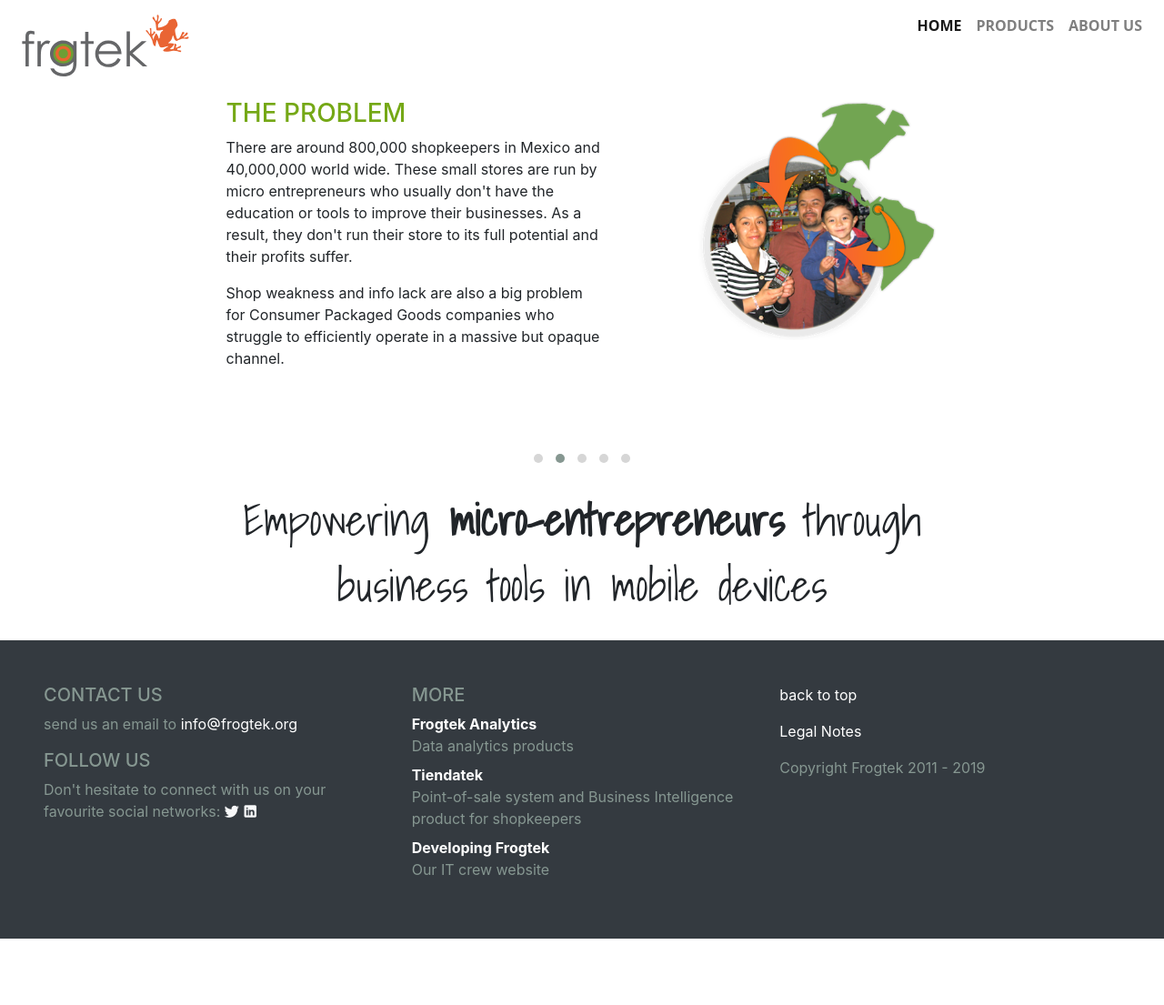
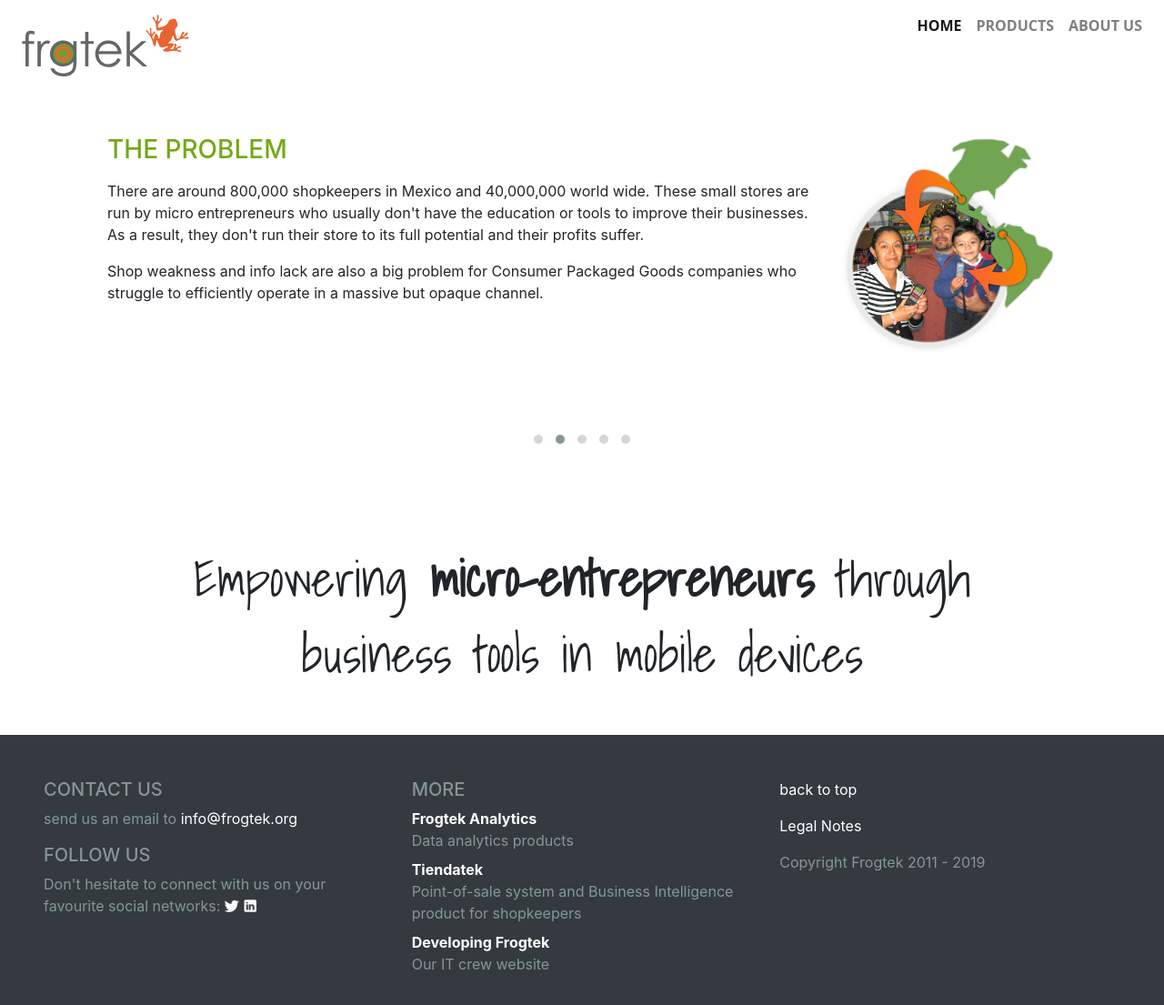
Before and after one commit to Frogtek/frogtek.github.io, a Jekyll site: the page built from index.md, in a window 1280 px wide and 1136 px high. Shown: the top 1105 px of the window at 91% size. Built offline with Jekyll 4.4.1, drawn with Linux system fonts in a browser that asks for light colours.

Commit message:
Improve slides frogtek homepage

```diff
--- a/_includes/home-empowering.html
+++ b/_includes/home-empowering.html
@@ -1,6 +1,6 @@
-<div class="content empowering">
-    <div class=" row justify-content-around text-center mt-2">
-        <div class="col col-sm-8">
+<div class="container empowering">
+    <div class=" row m-md-5 m-sm-2">
+        <div class="col text-center">
             Empowering <strong>micro-entrepreneurs</strong> through business tools in mobile devices
         </div>
     </div>
--- a/_includes/home-slides.html
+++ b/_includes/home-slides.html
@@ -1,16 +1,15 @@
-<div class="content home-slides">
-
-    <div class="row justify-content-around">
-        <div class="col-lg-8 p-2 owl-carousel">
+<div class="container home-slides p-md-5">
+    <div class="row">
+        <div class="col owl-carousel">
 
             <!-- slide -->
-            <div class="row justify-content-around">
-                <div class="col-8 col-md-4  order-md-last">
-                    <img src="assets/img/slide_mission.png" alt="Tiendatek">
+            <div class="row">
+                <div class="col-md-3 col-sm-12 order-md-last mb-4">
+                    <img src="assets/img/slide_mission.png" alt="Our mission">
                 </div>
-                <div class="col-6">
+                <div class="col-md-9 col-sm-12">
                     <h3>Our mission</h3>
-                    <p>
+                    <p class="pt-2">
                         Frogtek helps the small shopkeepers in emerging markets to track and control their
                         business. With our Tiendatek software, a tablet and a barcode scanner, they register
                         transactions, get useful metrics and charge credit cards. Our data fuels Frogtek
@@ -18,16 +17,17 @@
                         time access this valuable information.
                     </p>
                 </div>
+
             </div>
 
             <!-- slide -->
-            <div class="row justify-content-around">
-                <div class="col-8 col-md-4  order-md-last">
-                    <img src="assets/img/slide_problem.png" alt="frogtek shopkeeper customers">
+            <div class="row">
+                <div class="col-md-3 col-sm-12 order-md-last mb-4">
+                    <img src="assets/img/slide_problem.png" alt="Frogtek shopkeeper customers">
                 </div>
-                <div class="col-6">
+                <div class="col-md-9 col-sm-12">
                     <h3>The problem</h3>
-                    <p>
+                    <p class="pt-2">
                         There are around 800,000 shopkeepers in Mexico and 40,000,000 world wide. These small
                         stores are run by micro entrepreneurs who usually don't have the education or tools to
                         improve their businesses. As a result, they don't run their store to its full
@@ -41,35 +41,35 @@
             </div>
 
             <!-- slide -->
-            <div class="row justify-content-around">
-                <div class="col-8 col-md-4 order-md-last">
+            <div class="row">
+                <div class="col-md-3 col-sm-12 order-md-last mb-4">
                     <img src="assets/img/slide_tiendatek.png" alt="Tiendatek">
                 </div>
-                <div class="col-6">
+                <div class="col-md-9 col-sm-12">
                     <h3>Our product for Shops: Tiendatek </h3>
-                    <p>
+                    <p class="pt-2">
                         Our first application is Tiendatek, a point-of-sale system for shopkeepers with more
                         than 30,000 products and prices preloaded that helps them better manage their
                         inventory and improve their profits. All of the information entered into the tablet
                         synchronizes wirelessly with our servers so that we can provide both shopkeepers and
                         their suppliers with real-time reporting, analytics, and personalized services.
                     </p>
-                    <p class="text-center">
+                    <p class="text-center pt-3">
                         <a href="http://tiendatek.mx">
-                            <button type="button" class="btn btn-lg btn-frogtek">get it now</button>
+                            <button type="button" class="btn btn-lg btn-frogtek pl-5 pr-5">get it now</button>
                         </a>
                     </p>
                 </div>
             </div>
 
             <!-- slide -->
-            <div class="row justify-content-around">
-                <div class="col-8 col-md-4 order-md-last">
-                    <img src="assets/img/slide_analytics.png" alt="frogtek data">
+            <div class="row">
+                <div class="col-md-3 col-sm-12 order-md-last mb-4">
+                    <img src="assets/img/slide_analytics.png" alt="Frogtek data">
                 </div>
-                <div class="col-6">
+                <div class="col-md-9 col-sm-12">
                     <h3>Our product for CPGs</h3>
-                    <p>
+                    <p class="pt-2">
                         Our algorithms load, clean and aggregate data from more than 1,500 shops in the cloud
                         in real time. Our database fuels a customizable Analytics tool that can provide
                         detailed answers to critical business questions. With Frogtek Analytics you can now
@@ -78,29 +78,27 @@
                         Behavioral segmentation of shop customers will then be possible for the first time.
                         The traditional channel is finally being illuminated.
                     </p>
-
-                    <p class="text-center">
+                    <p class="text-center pt-3">
                         <a href="/analytics">
-                            <button type="button" class="btn btn-lg btn-frogtek">get it now</button>
+                            <button type="button" class="btn btn-lg btn-frogtek pl-5 pr-5">get it now</button>
                         </a>
                     </p>
                 </div>
             </div>
 
             <!-- slide -->
-            <div class="row justify-content-around">
-                <div class="col-8 col-md-4 order-md-last">
-                    <img src="assets/img/slide_accomplishments.png" alt="frogtek prices">
+            <div class="row">
+                <div class="col-md-3 col-sm-12 order-md-last mb-4">
+                    <img src="assets/img/slide_accomplishments.png" alt="Frogtek achievements">
                 </div>
-                <div class="col-6">
-                    <h3>Our Accomplishments</h3>
-
+                <div class="col-md-9 col-sm-12">
+                    <h3 class="pb-2">Our Accomplishments</h3>
                     We have been recognized with several of the most important international awards (
-                    <a href="2010/08/24/frogtek-is-the-first-winner-of-bbvas-open-talent-competition">BBVA
+                    <a class="text-info" href="2010/08/24/frogtek-is-the-first-winner-of-bbvas-open-talent-competition">BBVA
                         Open Talent 2010</a>,
-                    <a href="2011/09/16/frogtek-wins-vodafones-mobile-clicks-competition">Vodafone Mobile
+                    <a class="text-info" href="2011/09/16/frogtek-wins-vodafones-mobile-clicks-competition">Vodafone Mobile
                         Clicks 2011</a>,
-                    <a href="2011/02/15/we-have-won-the-mwomen-app-challenge">GSMA Global Mobile Award</a>...)
+                    <a class="text-info" href="2011/02/15/we-have-won-the-mwomen-app-challenge">GSMA Global Mobile Award</a>...)
                     but our most important recognition come from both an increasing number fo shopkeepers
                     relying in Tiendatek to manage their earnings and the top level companies that use our
                     data on a daily basis to take their most important decisions.
--- a/_sass/frogtek-theme.scss
+++ b/_sass/frogtek-theme.scss
@@ -202,6 +202,7 @@
   }
 
   .owl-dots {
+    margin-top: 35px;
     -webkit-tap-highlight-color: transparent;
     text-align: center;
   }
@@ -231,7 +232,25 @@
 
 .empowering {
   font-family: 'ShadowsIntoLight';
-  font-size: 3em;
+  font-size: 3.5vw;
+}
+
+@media screen and (min-width: 1140px) {
+  .empowering {
+    font-size: 55px;
+  }
+}
+
+@media all and (max-width: 540px) {
+  .empowering {
+    font-size: 18px;
+    margin-top: 15px;
+  }
+  .home-slides {
+    padding-left: 2.5rem;
+    padding-right: 2.5rem;
+    padding-top: 1.5rem;
+  }
 }
 
 // About
```
